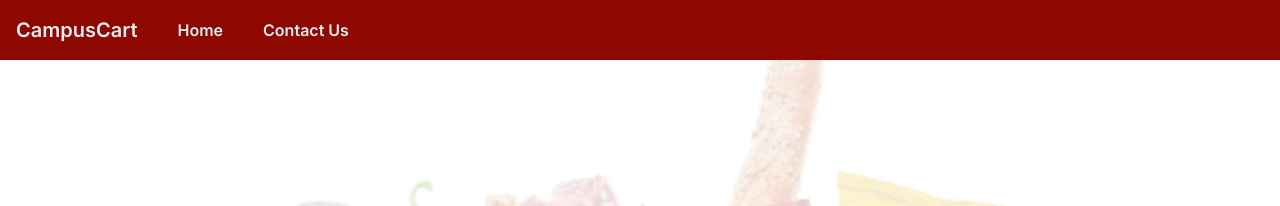
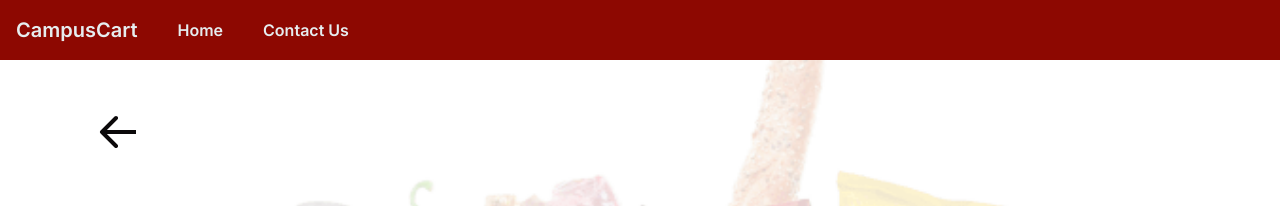
Before and after one commit to hamitsehjal/CampusCart-FRONTEND, a Next.js app: page / in a window 1280 px wide. Shown: the top 206 px of the page. Built offline with nearby package versions, Linux system fonts and the light colour scheme.

Commit message:
Return Button

```diff
--- a/package.json
+++ b/package.json
@@ -12,6 +12,7 @@
     "autoprefixer": "10.4.15",
     "eslint": "8.49.0",
     "eslint-config-next": "13.5.1",
+    "feather-icons": "^4.29.1",
     "next": "13.5.1",
     "postcss": "8.4.30",
     "react": "18.2.0",
--- a/src/app/page.js
+++ b/src/app/page.js
@@ -5,7 +5,25 @@ const LoginPage = () => {
     <div>
       <NavbarLogin />
       {<div className="min-h-screen bg-cover bg-center bg-backgroundColor" style={{ backgroundImage: "url('/images/background.png') "}}>
-
+      <div className="px-4 py-2">
+        <a href="/home" className="text-textColor hover:underline flex items-center mt-10 ml-20">
+            <svg
+              className="w-10 h-10"
+              xmlns="http://www.w3.org/2000/svg"
+              width="14" height="14"
+              fill="none"
+              viewBox="0 0 20 20"
+              stroke="currentColor"
+            >
+              <path
+                strokeLinecap="round"
+                strokeLinejoin="round"
+                strokeWidth="2"
+                d="M10 19l-7-7m0 0l7-7m-7 7h18"
+              />
+            </svg>
+            </a>
+        </div>
     </div>}
     </div>
 
--- a/src/components/NavbarLogin.js
+++ b/src/components/NavbarLogin.js
@@ -4,9 +4,9 @@ const NavbarLogin = () => {
       <div className="container mx-auto">
         <div className="flex justify-between items-center">
           <div className="flex items-center">
-            <span className="text-textColor text-cinzel text-xl font-semibold mr-10">CampusCart</span>
-              <a href="/" className="text-textColor text-cinzel text-l font-semibold mr-10">Home</a>
-              <a href="/contact" className="text-textColor text-cinzel text-l font-semibold">Contact Us</a>
+            <span className="text-headingColor text-cinzel text-xl font-semibold mr-10">CampusCart</span>
+              <a href="/home" className="text-headingColor text-cinzel text-l font-semibold mr-10">Home</a>
+              <a href="/contact" className="text-headingColor text-cinzel text-l font-semibold">Contact Us</a>
           </div>
         </div>
       </div>
--- a/tailwind.config.js
+++ b/tailwind.config.js
@@ -14,7 +14,8 @@ module.exports = {
       },
       colors: {
         primaryColor1: '#8D0801',
-        textColor: '#E6EDEF',
+        headingColor: '#E6EDEF',
+        textColor: '#0B090A',
         backgroundColor: '#E6EDEF'
       },
     },
```
Also changed, not shown: 1 other file (tests, documents, lock files or other folders).
